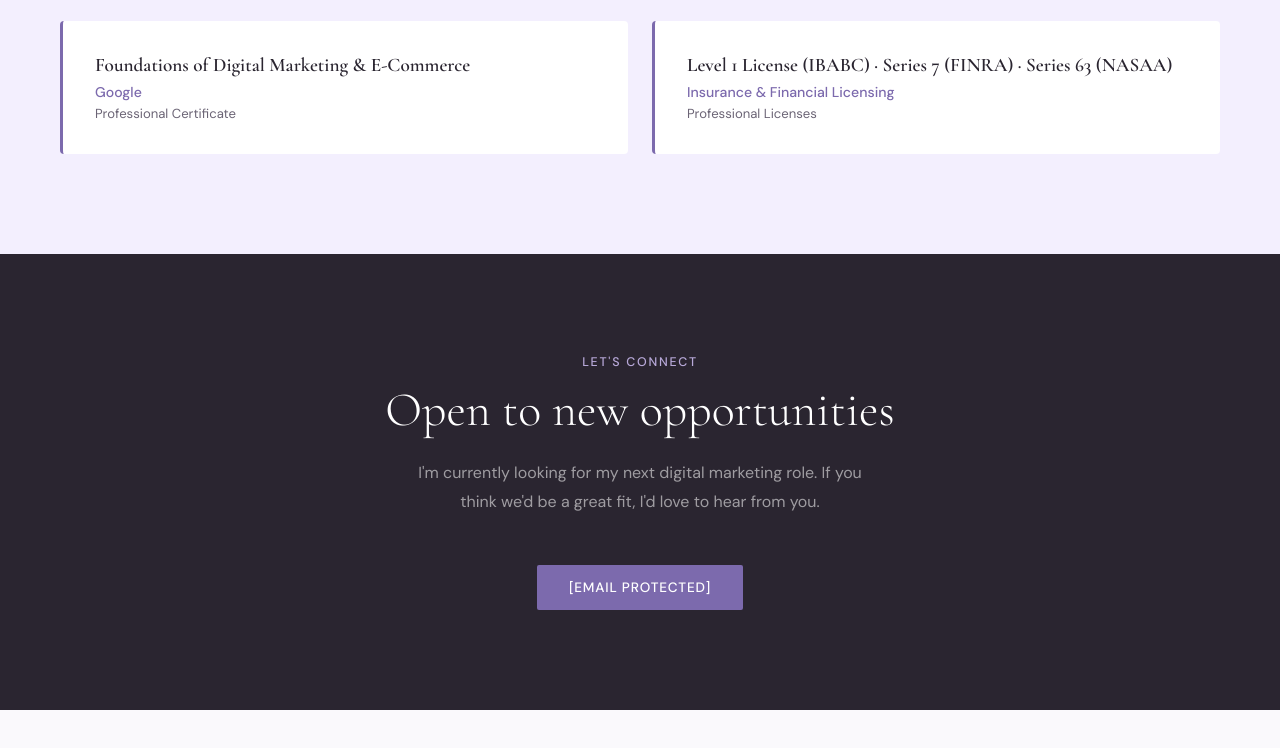
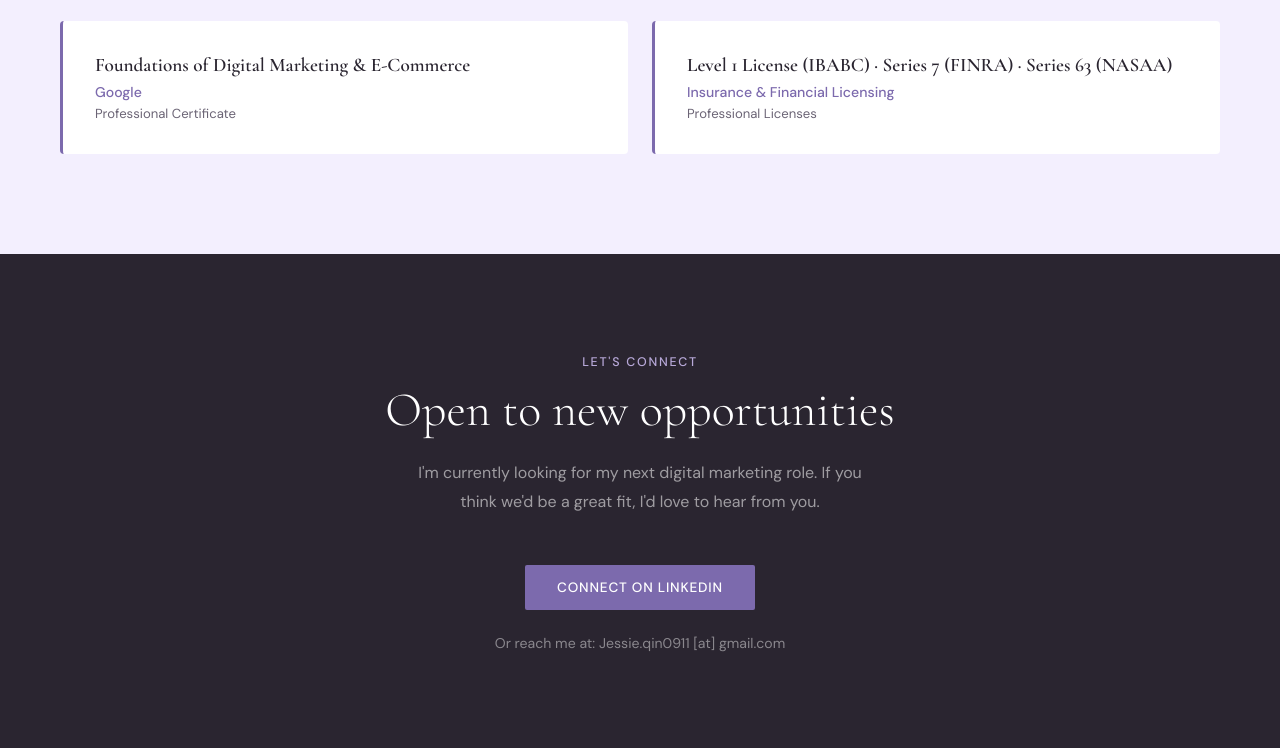
Before and after one commit to jessieqin0911/portfolio, a plain HTML site: page index.html in a window 1280 px wide. Shown: the part 5575-6323 px from the top of the page. Before the commit the page ends 6285 px from the top, so only its background shows below. Drawn offline with nearby package versions, Linux system fonts and the light colour scheme.

Commit message:
Update index.html

```diff
--- a/index.html
+++ b/index.html
@@ -869,5 +869,11 @@
   <h2 class="section-title">Open to new opportunities</h2>
   <p class="contact-sub">I'm currently looking for my next digital marketing role. If you think we'd be a great fit, I'd love to hear from you.</p>
   <div class="contact-links">
-    <a href="/cdn-cgi/l/email-protection#48022d3b3b212d6639212678717979082f25292124662b2725" class="btn-primary"><span class="__cf_email__" data-cfemail="bbf1dec8c8d2de95cad2d58b828a8afbdcd6dad2d795d8d4d6">[email&#160;protected]</span></a>
-    <a href="https://www.linkedin.com/in/jessieq/" tar
+    <a href="https://www.linkedin.com/in/jessieq/" target="_blank" class="btn-primary">Connect on LinkedIn</a>
+  </div>
+  <p style="margin-top:24px;color:rgba(255,255,255,0.45);font-size:0.88rem;">Or reach me at: Jessie.qin0911 [at] gmail.com</p>
+
+</section>
+
+</body>
+</html>
```
